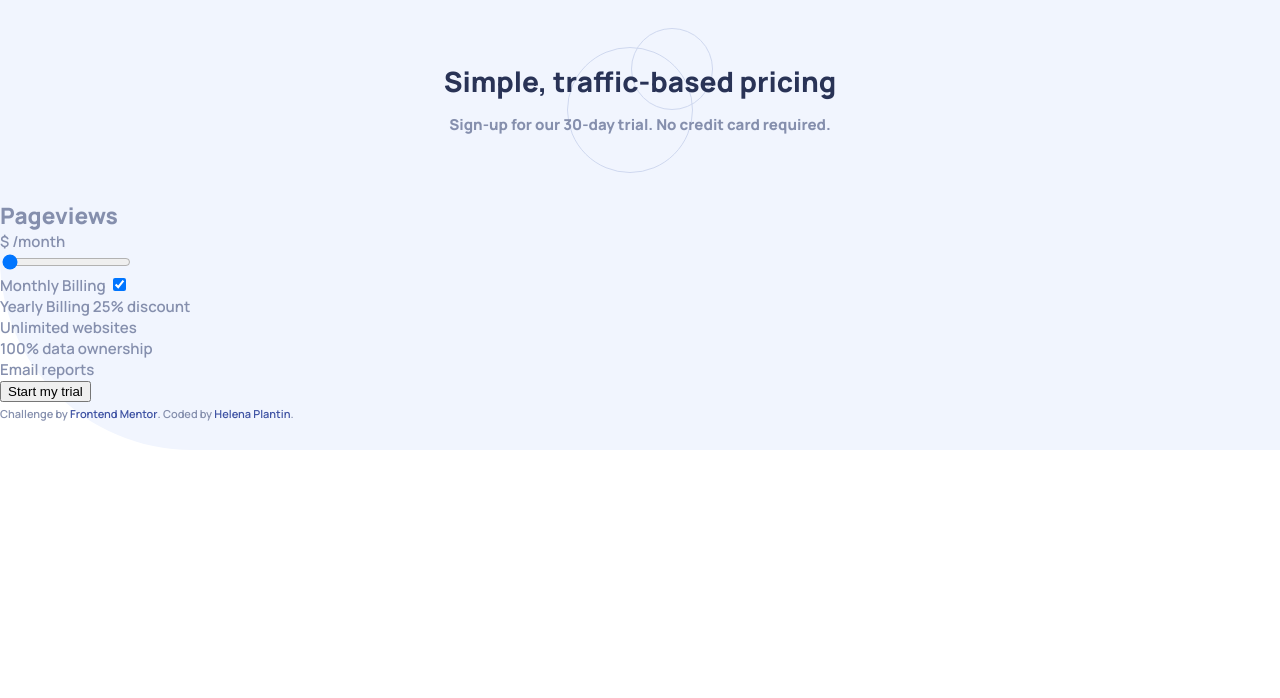
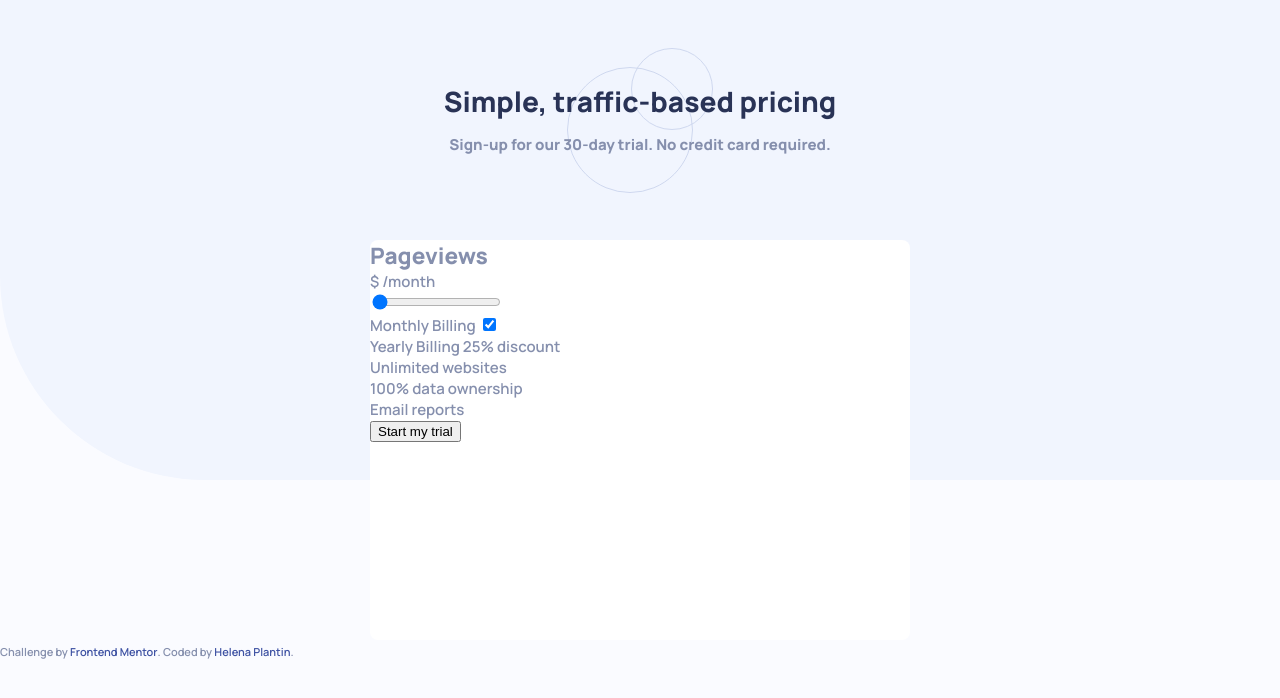
Before and after one commit to Helena-p/price_slider, a plain HTML site: page index.html in a window 1280 px wide. Drawn offline with Linux system fonts and the light colour scheme.

Commit message:
Add background image to header and adjusted size to background image on body. Paced main content to center of page with background-color

```diff
--- a/src/css/style.css
+++ b/src/css/style.css
@@ -30,7 +30,6 @@ ol[class] {
 
 body {
 	min-block-size: 100vh;
-	margin: 0;
 }
 
 img {
@@ -54,6 +53,19 @@ h6,
 li,
 figcaption {
 	max-inline-size: 60ch;
+}
+
+html {
+	scroll-behavior: smooth;
+}
+
+/**
+ * Disable smooth scrolling when users have prefers-reduced-motion enabled
+ */
+@media screen and (prefers-reduced-motion: reduce) {
+	html {
+		scroll-behavior: auto;
+	}
 }
 
 /* BASIC STYLING */
@@ -92,7 +104,7 @@ figcaption {
 body {
 	position: relative;
 	z-index: 0;
-	background-color: var(--clr-neutral-100);
+	background-color: var(--clr-neutral-200);
 
 	font-family: var(--font-fam-primary);
 	font-size: var(--font-size-400);
@@ -103,7 +115,7 @@ body {
 .img {
 	position: absolute;
 	inline-size: 100%;
-	block-size: 450px;
+	block-size: 60vh;
 	background: url('../../images/bg-pattern.svg');
 	background-repeat: no-repeat;
 	background-size: cover;
@@ -113,7 +125,7 @@ body {
 
 .header {
 	inline-size: 100%;
-	block-size: 25vh;
+	block-size: 30vh;
 	display: grid;
 	margin: auto;
 
@@ -136,6 +148,15 @@ body {
 	color: var(--clr-neutral-500);
 }
 
+/* CARD COMPONENT */
+.card {
+	background-color: var(--clr-neutral-100);
+	max-inline-size: 540px;
+	min-block-size: 400px;
+	border-radius: 8px;
+	margin: auto;
+}
+
 /* FOOTER */
 .attribution {
 	font-size: 11px;
```
